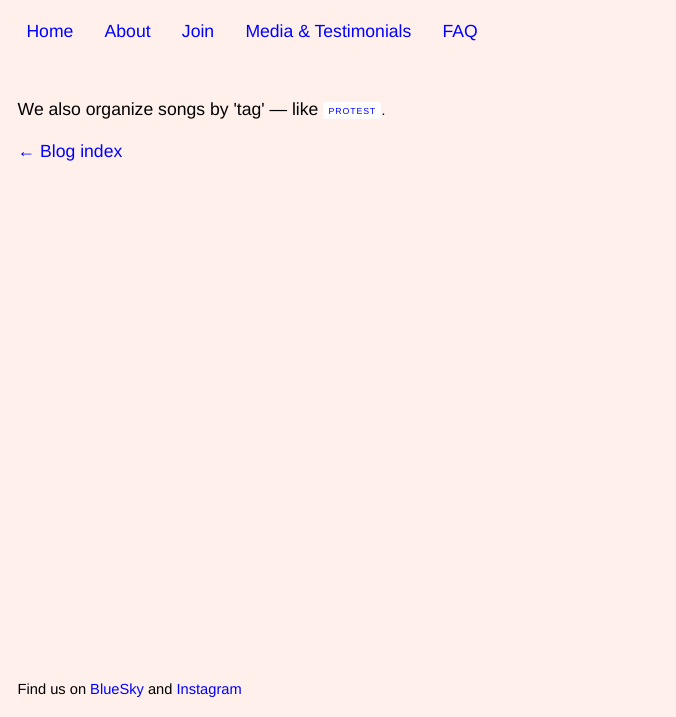
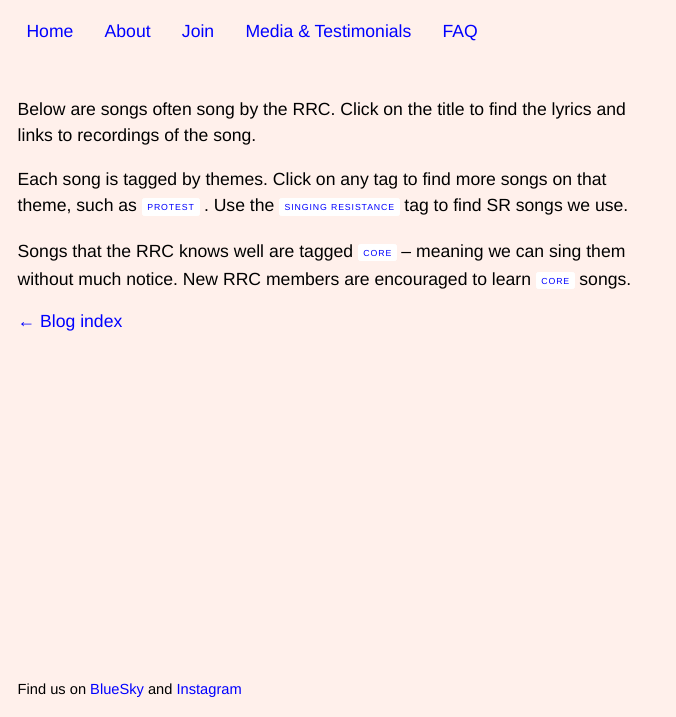
Before and after one commit to rrchoir/11ty-rrchoir, an Eleventy site: page pages/2_songs.md in a window 1280 px wide. Shown: the part 83-800 px from the top of the page, without its empty margins (0-676 px from the left). Built offline with nearby package versions, Linux system fonts and the light colour scheme; Eleventy itself is replaced by a stand-in of ours; files that its build step writes are made by us from their sources.

Commit message:
Add tag info

```diff
--- a/_includes/layouts/songs.njk
+++ b/_includes/layouts/songs.njk
@@ -5,10 +5,27 @@ section: songs
 
 <section>
 
-<p>We also organize songs by 'tag' — like
-  <span style="font-size: 14px; font-weight: normal;" >
-    <a href="/tags/protest" rel="tag">protest</a>.
-  </span></p>
+<p>Below are songs often song by the RRC. Click on the title to find the
+lyrics and links to recordings of the song.</p>
+
+<p>Each song is tagged by themes. Click on any tag to find
+more songs on that theme, such as <span style="font-size: 14px; font-weight: normal;" >
+    <a href="/tags/protest" rel="tag">protest</a>
+  </span>.  Use the
+<span style="font-size: 14px; font-weight: normal;" >
+    <a href="/tags/singing resistance" rel="tag">singing resistance</a>
+  </span> tag to find SR songs we use.</p>
+
+<p>Songs that the RRC knows well are tagged
+<span style="font-size: 14px; font-weight: normal;" >
+    <a href="/tags/core" rel="tag">core</a>
+  </span>
+– meaning we can sing them without much
+notice. New RRC members are encouraged to learn
+<span style="font-size: 14px; font-weight: normal;" >
+    <a href="/tags/core" rel="tag">core</a>
+  </span>
+songs.</p>
 
   {% for category in pagination.items %}
     {% if category not in excluded %}
```
